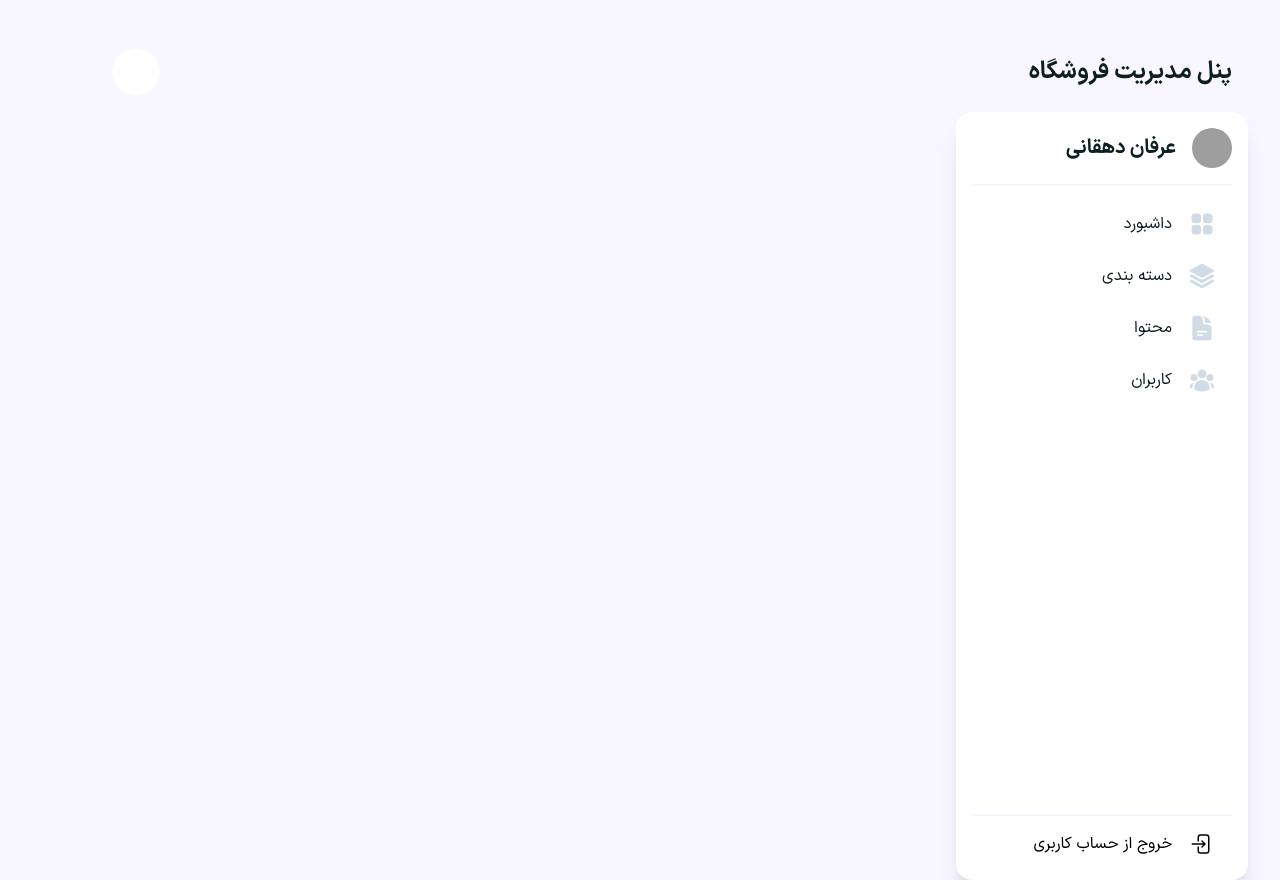
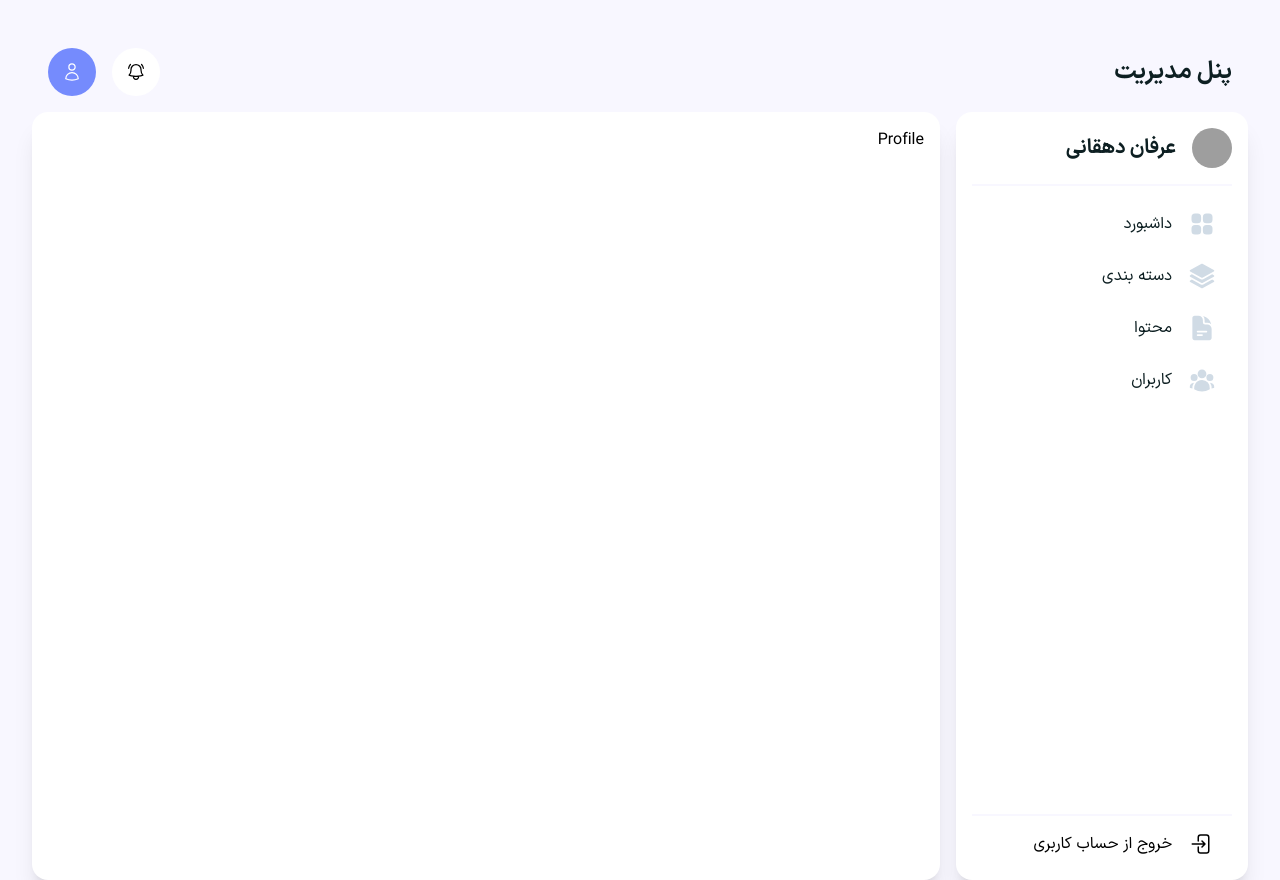
Before and after one commit to erfandehghani/CreatorPanel, a React (Vite) app: page /Profile in a window 1280 px wide. Built offline with nearby package versions, Linux system fonts and the light colour scheme; grey boxes are pictures that could not be loaded.

Commit message:
Profile Button - Alerts Button - Profile Page is added

```diff
--- a/index.html
+++ b/index.html
@@ -6,7 +6,7 @@
         <meta http-equiv="X-UA-Compatible" content="ie=edge">
 
         <link rel="stylesheet" href="./src/index.css">
-        <title>{{  $title  }}</title>
+        <title>Codoloper's Panel</title>
   </head>
   <body id="root" class="container box-border grid grid-cols-4 gap-4 bg-primary">
 
--- a/src/Router.jsx
+++ b/src/Router.jsx
@@ -4,6 +4,7 @@ import Dashboard from "./components/Dashboard";
 import Catgories from "./components/Catgories";
 import Content from "./components/Content";
 import Users from "./components/Users";
+import Profile from "./components/Profile";
 
 const Router = () => {
 	return (
@@ -11,7 +12,8 @@ const Router = () => {
 			<Route path="" element={<Dashboard />} />
 			<Route path="/Catgories" element={<Catgories />} />
 			<Route path="/Content" element={<Content />} />
-			<Route path="/Users" element={<Users />}/>
+			<Route path="/Users" element={<Users />} />
+			<Route path="/Profile" element={<Profile />} />
 		</Routes>
 	);
 };
--- a/src/components/Global/Header.jsx
+++ b/src/components/Global/Header.jsx
@@ -1,21 +1,32 @@
+import { BellAlertIcon, UserIcon } from "@heroicons/react/24/outline";
 import React from "react";
+import { NavLink } from "react-router-dom";
 
 const Header = () => {
 	return (
 	<nav class="col-span-4 flex row flex-wrap justify-between items-center w-full h-fit mt-12 px-4">
 
 		<h2 class="font-bold text-2xl text-t-primary">
-			پنل مدیریت فروشگاه
+			پنل مدیریت
 		</h2>
 
 		<div class="flex items-center ">
-			<div class="w-12 h-12 bg-white rounded-full fill-black flex items-center justify-center p-3.5">
-				{/* @include('icons.bell-outline') */}
+			<div className="w-12 h-12 bg-white duration-100 hover:shadow-md rounded-full fill-black flex items-center justify-center p-3.5">
+				<BellAlertIcon className="size-6"/>
 			</div>
 
-			<div class="w-12 h-12 rounded-full fill-black flex items-center justify-center p-3.5 mr-4">
-				{/* @include('icons.user-outline') */}
-			</div>
+			<NavLink
+			to="/Profile"
+			className={({ isActive }) => (
+                // Check if the link is active and apply the following styles
+                isActive ?
+                'w-12 h-12 bg-secondary text-white duration-100 hover:shadow-md rounded-full fill-black flex items-center justify-center p-3.5 mr-4'
+
+                // if the link was not active... apply these classes
+                :'w-12 h-12 bg-white duration-100 hover:shadow-md rounded-full fill-black flex items-center justify-center p-3.5 mr-4'
+                )}>
+				<UserIcon className="size-6"/>
+			</NavLink>
 		</div>
 
 	</nav>
--- /dev/null
+++ b/src/components/Profile.jsx
@@ -0,0 +1,11 @@
+import Card from "./Global/Card";
+
+const Profile = () => {
+    return(
+        <Card className="col-span-3 h-admin-full-card-height">
+            Profile
+        </Card>
+    );
+}
+
+export default Profile;
```
